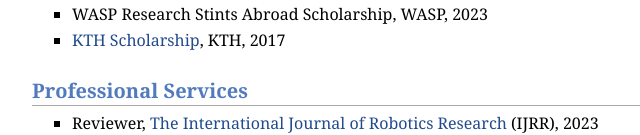
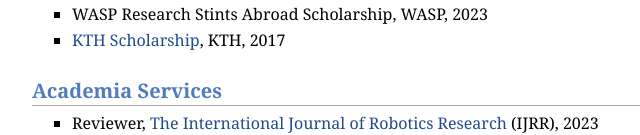
Before and after one commit to xyp8023/xyp8023.github.io, a plain HTML site: page index.html in a window 1280 px wide. Shown: the part 817-952 px from the top of the page, 137-777 px from the left. Drawn offline with Linux system fonts and the light colour scheme.

Commit message:
Updated the website

```diff
--- a/index.html
+++ b/index.html
@@ -63,7 +63,7 @@ E-mail: yipingx [at] kth [dot] se</p>
 
 </ul>
 
-<h2>Professional Services</h2>
+<h2>Academia Services</h2>
 <ul>
 
 <li><p> Reviewer, <a href="https://journals.sagepub.com/home/ijr">The International Journal of Robotics Research</a> (IJRR), 2023</p>
```
